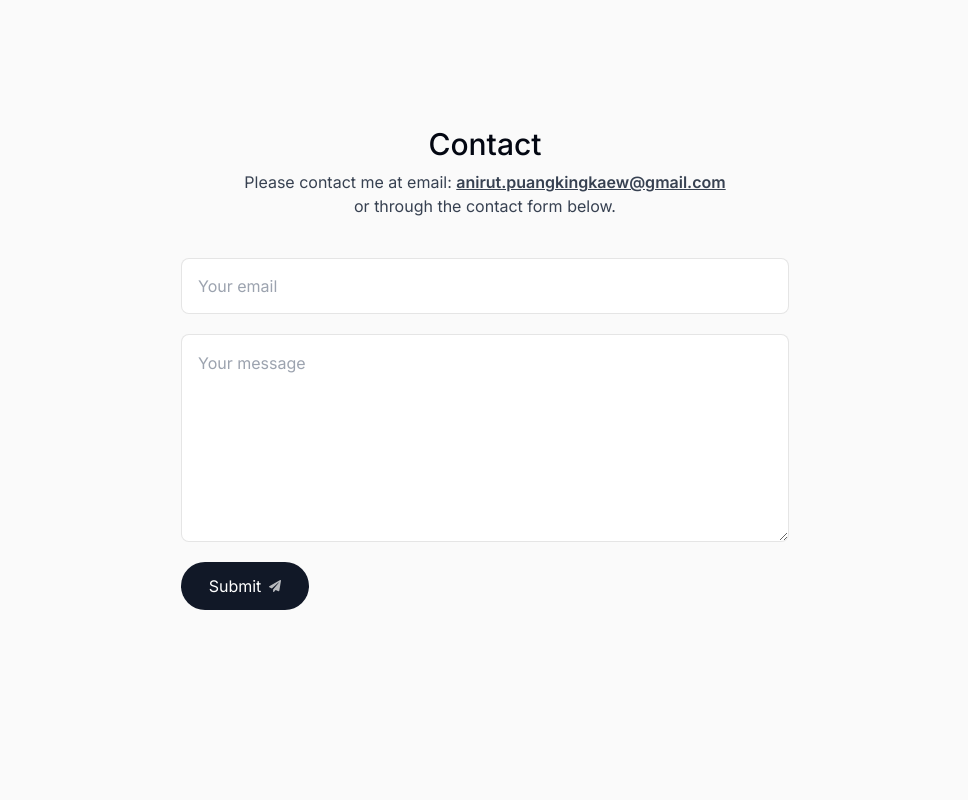
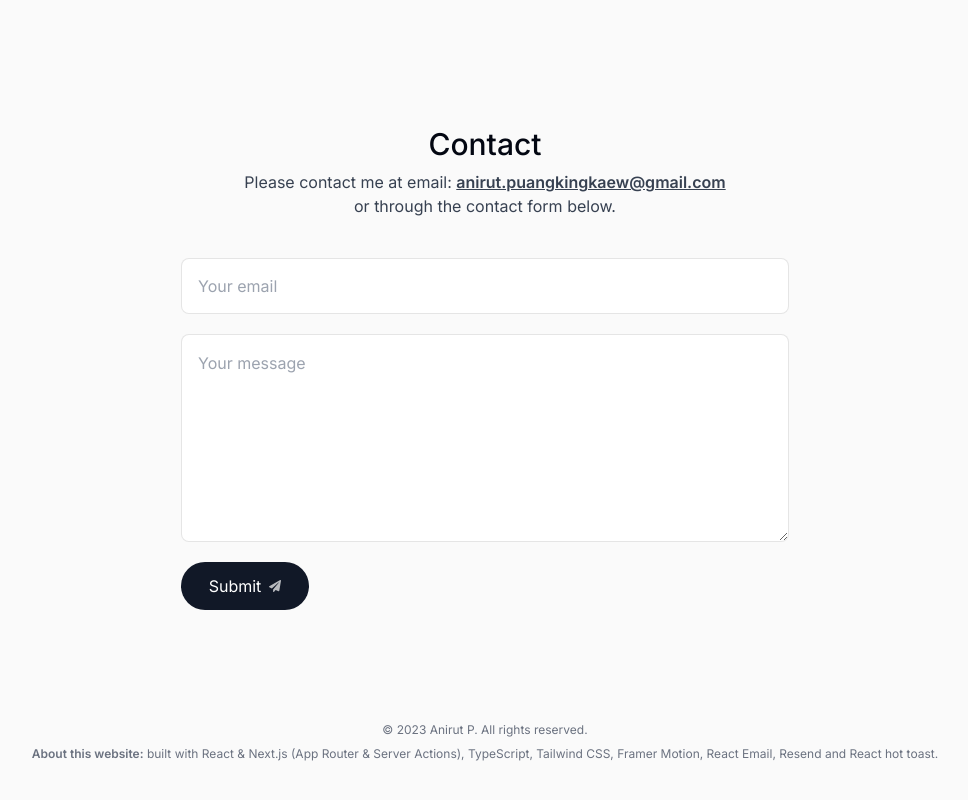
Before and after one commit to aoddy10/portfolio, a Next.js app: page / in a window 1280 px wide. Shown: the part 3731-4531 px from the top of the page, without its empty margins (155-1123 px from the left). Before the commit the page ends 4453 px from the top, so only its background shows below. Built offline with nearby package versions, Linux system fonts and the light colour scheme; no server answers.

Commit message:
add: footer section.

```diff
--- a/src/app/layout.tsx
+++ b/src/app/layout.tsx
@@ -3,6 +3,7 @@
 import { Inter } from "next/font/google";
 import ActiveSectionContextProvider from "@/context/active-section-context";
 import { Toaster } from "react-hot-toast";
+import Footer from "@/components/footer";
 
 const inter = Inter({ subsets: ["latin"] });
 
@@ -28,7 +29,7 @@
         <ActiveSectionContextProvider>
           <Header />
           {children}
-
+          <Footer />
           <Toaster position="top-right" />
         </ActiveSectionContextProvider>
       </body>
--- /dev/null
+++ b/src/components/footer.tsx
@@ -0,0 +1,18 @@
+import React from "react";
+
+function Footer() {
+  return (
+    <footer className="mb-10 px-4 text-center text-gray-500">
+      <small className="mb-2 text-xs block">
+        &copy; 2023 Anirut P. All rights reserved.
+      </small>
+      <p className="text-xs">
+        <span className="font-semibold">About this website:</span> built with
+        React & Next.js (App Router & Server Actions), TypeScript, Tailwind CSS,
+        Framer Motion, React Email, Resend and React hot toast.
+      </p>
+    </footer>
+  );
+}
+
+export default Footer;
```
